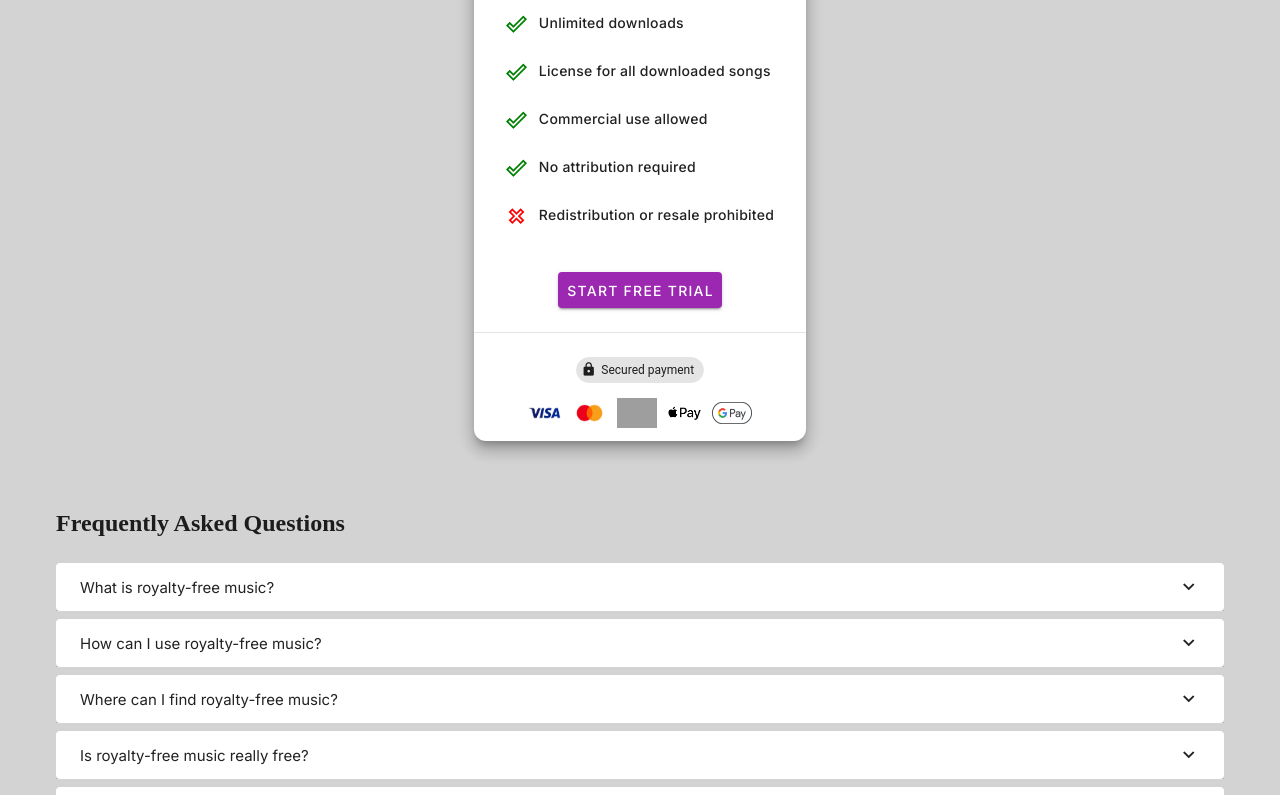
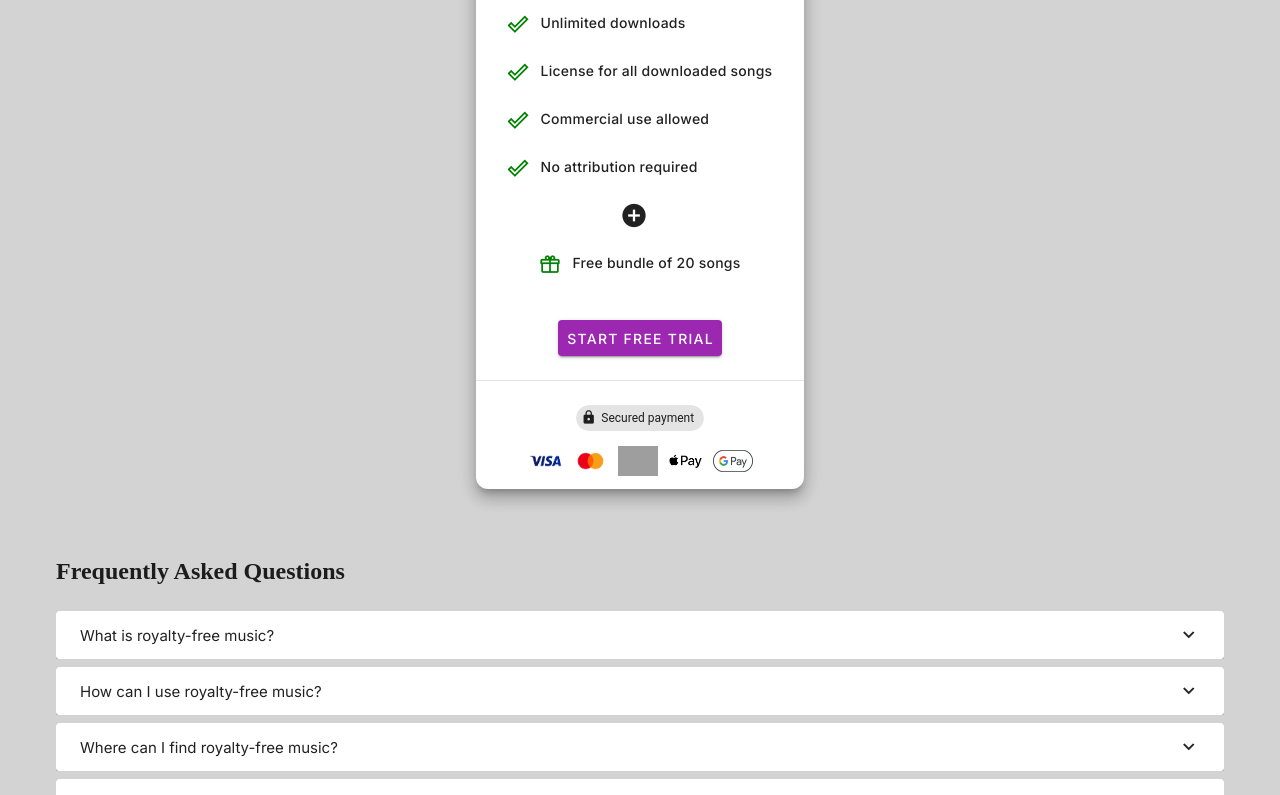
Before and after one commit to angejr/libtune-frontend, a Nuxt app: page /Landing in a window 1280 px wide. Shown: the part 1750-2545 px from the top of the page. Built offline with nearby package versions, Linux system fonts and the light colour scheme; grey boxes are pictures that could not be loaded.

Commit message:
Added welcome gift

```diff
--- a/pages/Landing.vue
+++ b/pages/Landing.vue
@@ -530,13 +530,13 @@ const reviews = [
               ></v-icon>
               No attribution required
             </v-list-item>
-            <v-list-item class="premium-feature">
-              <v-icon
-                icon="mdi-close-outline"
-                class="list-icon negative"
-              ></v-icon>
-              Redistribution or resale prohibited
-            </v-list-item>
+            <v-list-item class="premium-feature" style="display: flex; justify-content: center;font-weight:bolder">
+              <v-icon icon="mdi-plus-circle" size="x-large"></v-icon>
+          </v-list-item>
+          <v-list-item class="premium-feature" style="display: flex; justify-content: center">
+            <v-icon icon="mdi-gift-outline" class="list-icon positive"></v-icon>
+            Free bundle of 20 songs
+          </v-list-item>
           </v-list>
         </v-card-text>
         <v-card-actions class="mb-4" style="display: flex; justify-content: center">
--- a/pages/Subscribe.vue
+++ b/pages/Subscribe.vue
@@ -73,9 +73,12 @@ async function subscribe (){
             <v-icon icon="mdi-check-outline" class="list-icon positive"></v-icon>
             No attribution required
           </v-list-item>
-          <v-list-item class="premium-feature">
-            <v-icon icon="mdi-close-outline" class="list-icon negative"></v-icon>
-            Redistribution or resale prohibited
+          <v-list-item class="premium-feature" style="display: flex; justify-content: center;font-weight:bolder">
+              <v-icon icon="mdi-plus-circle" size="x-large"></v-icon>
+          </v-list-item>
+          <v-list-item class="premium-feature" style="display: flex; justify-content: center">
+            <v-icon icon="mdi-gift-outline" class="list-icon positive"></v-icon>
+            Free bundle of 20 songs
           </v-list-item>
         </v-list>
       </v-card-text>
```
